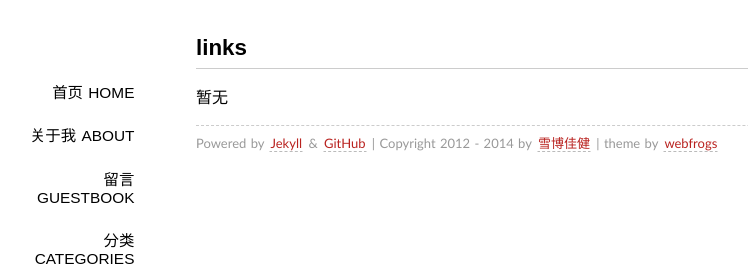
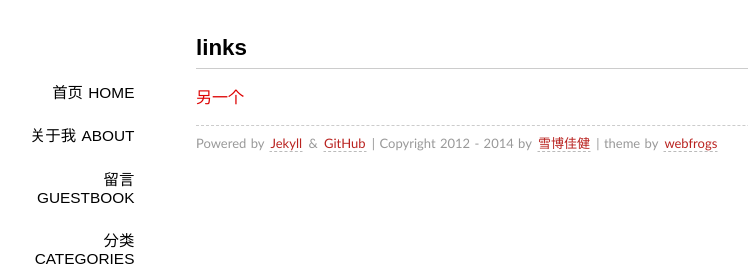
Before and after one commit to Successor/bigyuki.github.com, a Jekyll site: the page built from links/index.md, in a window 1280 px wide. Shown: the top 279 px of the page, without its empty margins (144-892 px from the left). Built offline with Jekyll 4.4.1, drawn with Linux system fonts in a browser that asks for light colours; Markdown is read by kramdown in place of the engine named in the settings.

Commit message:
Update index.md

```diff
--- a/links/index.md
+++ b/links/index.md
@@ -4,4 +4,4 @@ layout: page
 comments: no
 ---
 
-暂无
+<a href="www.weihuizi.ml">另一个<a/>
```
